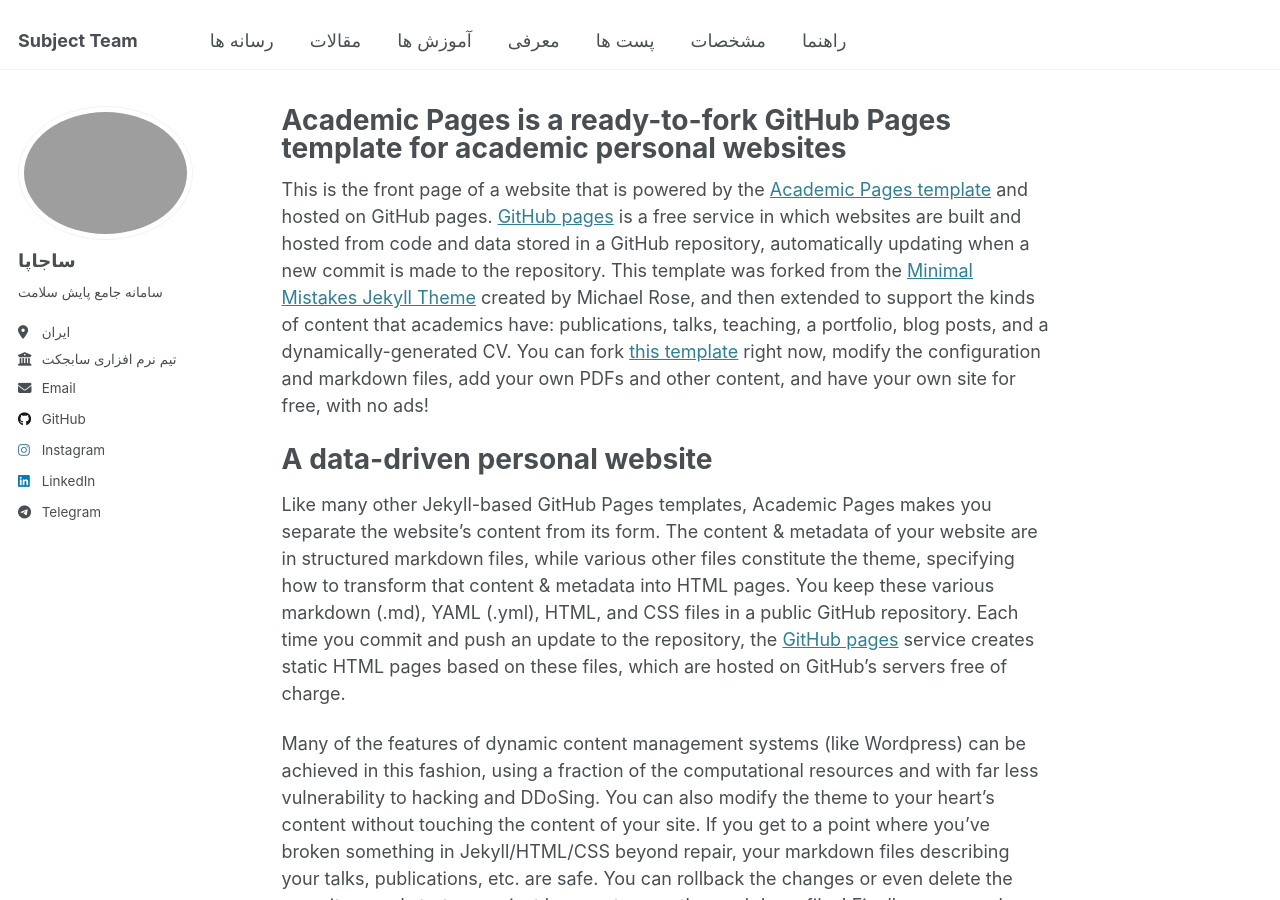
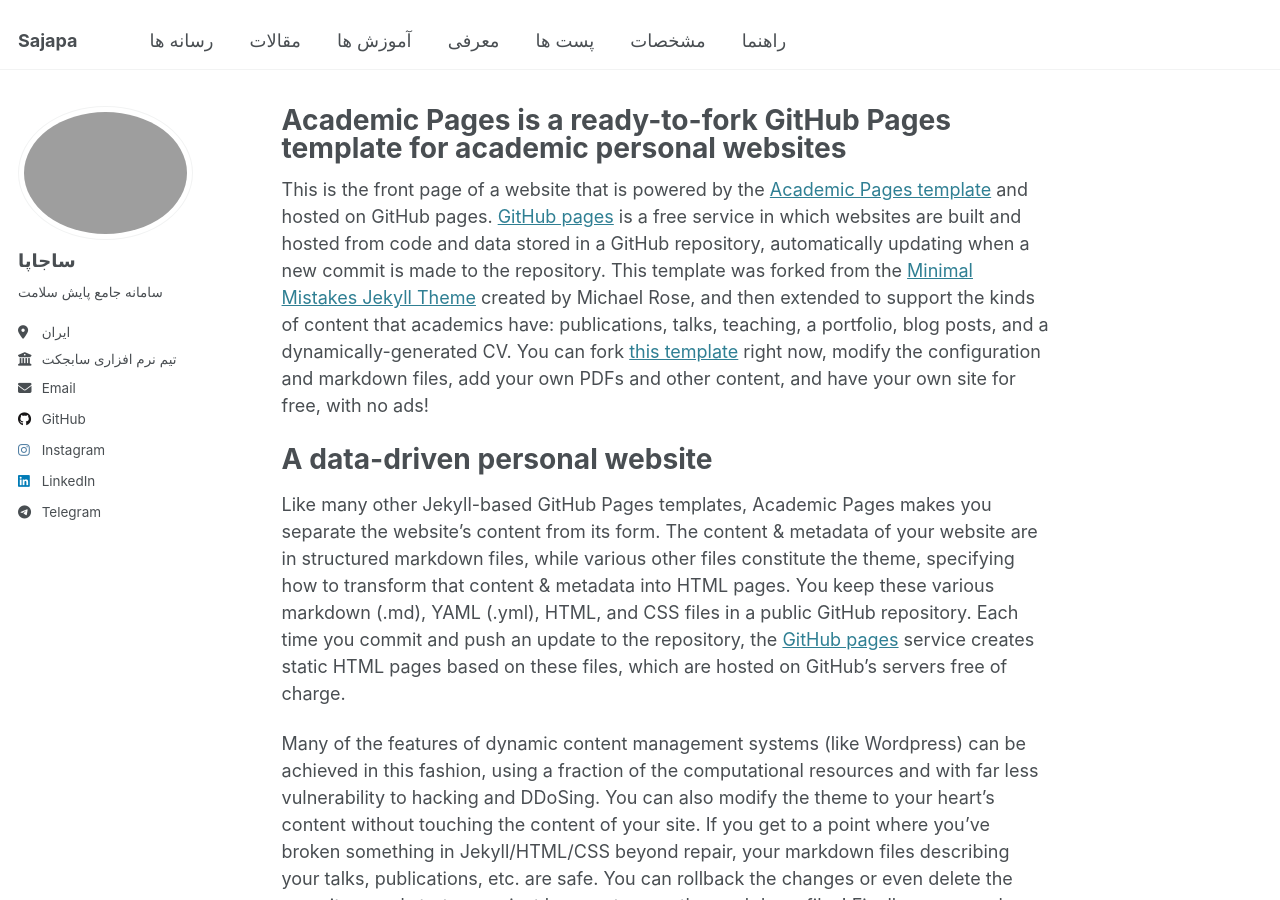
Before and after one commit to Subject-Team/SajapaApp, a Jekyll site: the page built from _pages/about.md, in a window 1280 px wide and 900 px high. Built offline with Jekyll 4.4.1, drawn with Linux system fonts in a browser that asks for light colours.

Commit message:
Update _config.yml

```diff
--- a/_config.yml
+++ b/_config.yml
@@ -9,11 +9,11 @@
 # Basic Site Settings
 locale                   : "fa-IR"
 site_theme               : "default"
-title                    : "Subject Team"
+title                    : "Sajapa"
 title_separator          : "-"
 name                     : &name "ماهان خلیلی"
 description              : &description "سامانه جامع پایش سلامت"
-url                      : https://subject-team.github.io # the base hostname & protocol for your site e.g. "https://[your GitHub username].github.io"
+url                      : https://subject-team.github.io/SajapaApp # the base hostname & protocol for your site e.g. "https://[your GitHub username].github.io"
 baseurl                  : "" # the subpath of your site, e.g. "/blog"
 repository               : "subject-team/SajapaApp"
 
```
